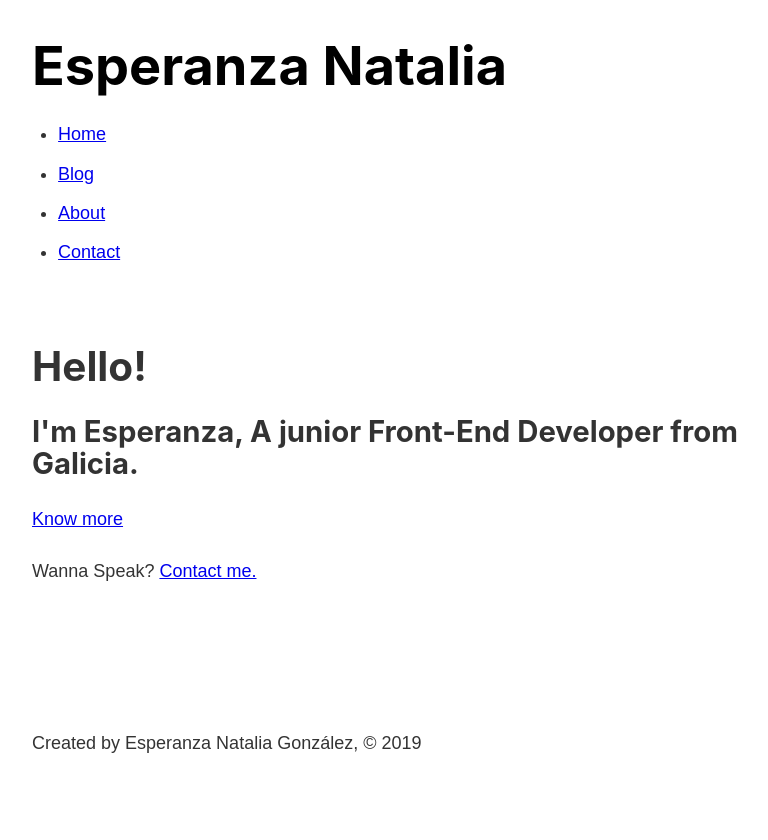
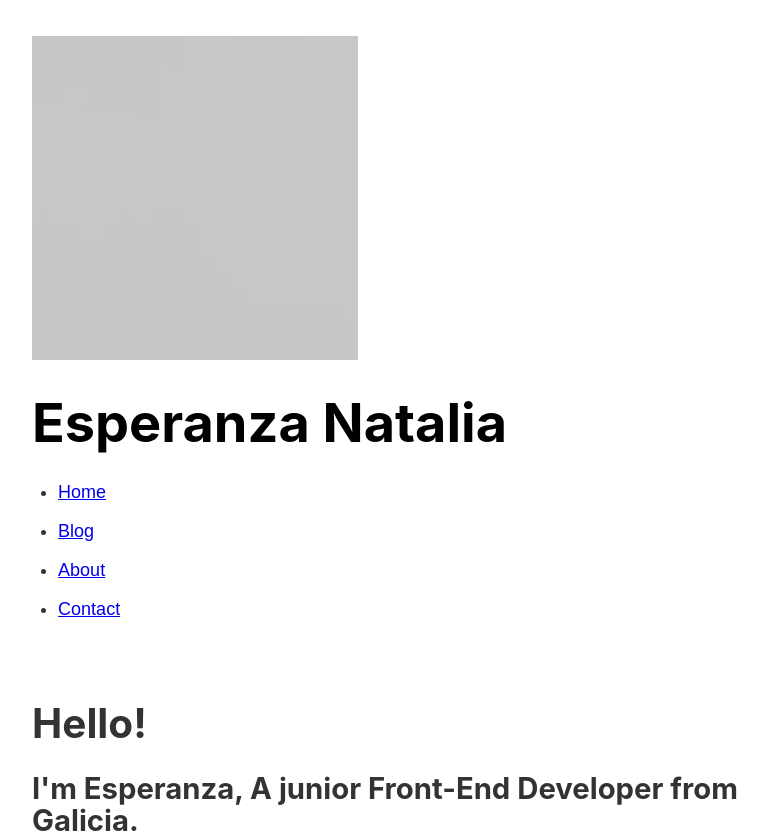
Before and after one commit to mechaphysis/my-site, a Gatsby site: page / in a window 1280 px wide. Shown: the top 840 px of the page, without its empty margins (251-1019 px from the left). Before the commit the page ends 800 px from the top, so only its background shows below. Built offline with nearby package versions, Linux system fonts and the light colour scheme; Gatsby itself is replaced by a stand-in of ours.

Commit message:
feat: placeholder for header

```diff
--- a/src/components/header.js
+++ b/src/components/header.js
@@ -1,6 +1,6 @@
 import React from "react"
 import { Link, graphql, useStaticQuery } from "gatsby";
-
+import pic from '../assets/pic-placeholder.png'
 import headerStyles from "./header.module.scss"
 
 const Header = () => {
@@ -13,8 +13,10 @@ const Header = () => {
             }
         }
     `)
+
     return (
         <header className={headerStyles.header}>
+            <img className={headerStyles.pic} src={pic} alt='Esperanza Natalia'></img>
             <h1>
                 <Link className={headerStyles.title} to='/'>
                     {data.site.siteMetadata.title}
```
Also changed, not shown: src/assets/pic-placeholder.png (added).
